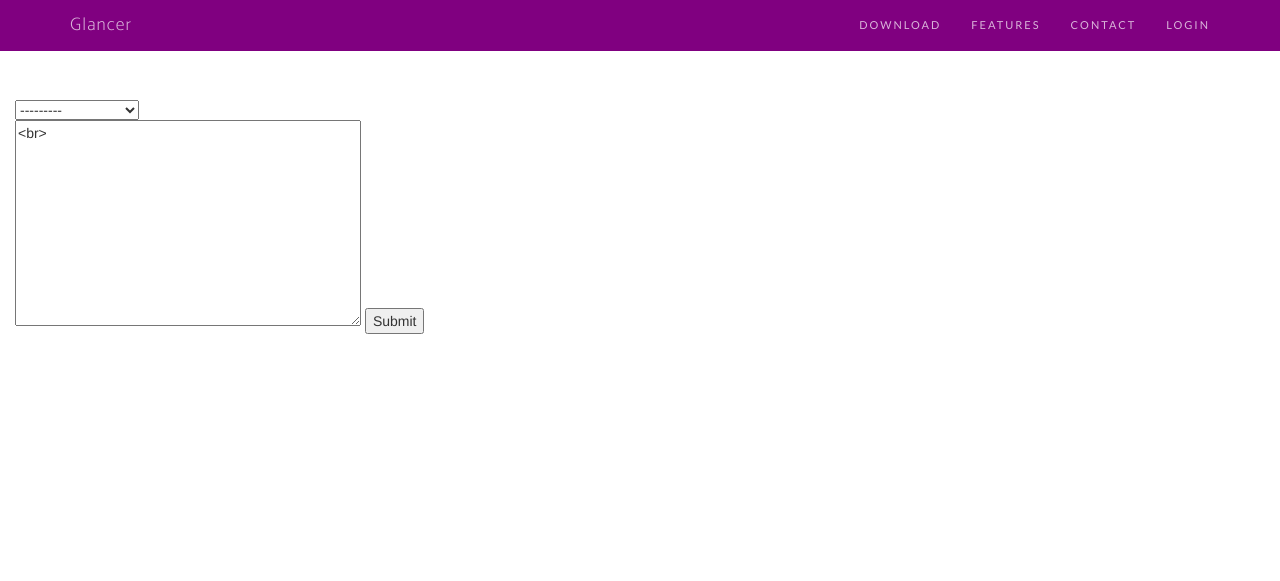
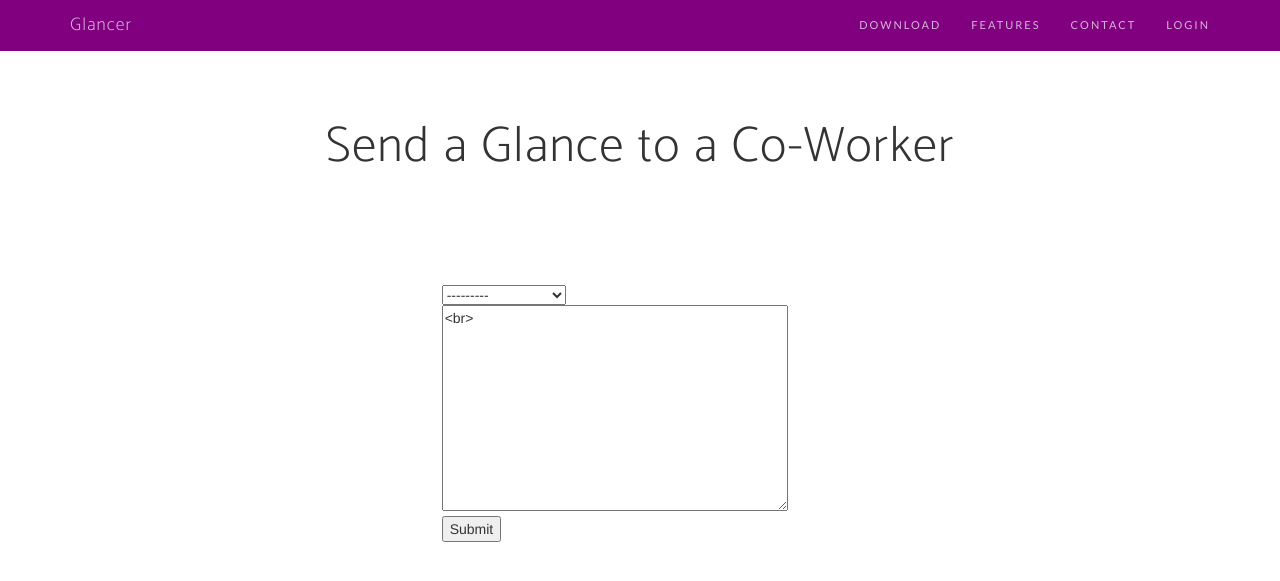
Before and after one commit to NicFindlay/Rewards, a Django app: page /send/ in a window 1280 px wide. Shown: the top 581 px of the page. Run offline with Django 3.2, Linux system fonts and the light colour scheme; data comes from the database, SQL or seed files in the repository; both versions use the stored data as it was before the commit; some libraries are stand-ins or nearby versions; some web fonts are replaced.

Commit message:
Updated datefield model. Trying to send glance

```diff
--- a/Glancer/models.py
+++ b/Glancer/models.py
@@ -26,12 +26,12 @@
     instance.profile.save()
 
 
+
 #Glance model. Defines Glance (Point) class
 class Glance(models.Model):
     value = 1
-    date = models.DateTimeField('Date Sent')
+    date = models.DateField('Date Sent')
     description = models.TextField(max_length=200, blank=True)
-    sender = models.ForeignKey( Profile, related_name="glance_sender", on_delete=models.CASCADE)
     receiver = models.ForeignKey(Profile, related_name="glance_receiver", on_delete=models.CASCADE)
 
     def __str__(self):
--- a/Glancer/templates/Glancer/index.html
+++ b/Glancer/templates/Glancer/index.html
@@ -86,7 +86,7 @@
                     <div class="header-content">
                         <div class="header-content-inner">
                             <h1>Glancer is an Employee Rewards System designed to be a win-win for Employees and Businesses</h1>
-                            <a href="#download" class="btn btn-outline btn-xl page-scroll">Lets get some Glances!</a>
+                            <a href="/login/" class="btn btn-outline btn-xl page-scroll">Lets get some Glances!</a>
                         </div>
                     </div>
                 </div>
--- a/Glancer/templates/Glancer/send.html
+++ b/Glancer/templates/Glancer/send.html
@@ -69,8 +69,11 @@
     <!-- /.container-fluid -->
 </nav>
 
-<section class="col-lg-6">
-
+<section class="col-sm-12">
+    <h2 style="text-align: center">Send a Glance to a Co-Worker</h2>
+</section>
+<div class="col-sm-4"></div>
+<div class="col-sm-4">
     <form action="" method="post">
         {% csrf_token %}
         {{ form|linebreaksbr|linebreaksbr }}
@@ -78,7 +81,7 @@
         <input type="submit" value="Submit" name="glance_recipt" >
     </form>
 
-</section>
+</div>
 
 </body>
 </html>
--- a/Glancer/views.py
+++ b/Glancer/views.py
@@ -3,6 +3,7 @@
 from .models import Glance, Profile
 from .forms import SendGlance
 from django.contrib.auth.views import login, logout
+from datetime import date
 
 
 # Create your views here.
@@ -82,6 +83,12 @@
         if form.is_valid():
             print(request.POST.get('recipient'))
             print(request.POST.get('description'))
+
+            for user in user_list:
+                if str(user.id) == str(request.POST.get('recipient')):
+                    user.glance_number = user.glance_number + 1
+                    create_glance(user, request.POST.get('description'))
+
             return HttpResponseRedirect('/thanks/')
 
 
@@ -103,3 +110,13 @@
 
 def glance_giveaway():
     return;
+
+def create_glance(user, description):
+    # NIC
+    glance = Glance()
+    glance.date = date.today()
+    glance.receiver = user
+    glance.description = description
+    print("xx", glance)
+
+    return;
```
Also changed, not shown: Glancer/templates/Glancer/user.html (+7 -1 lines), db.sqlite3.
